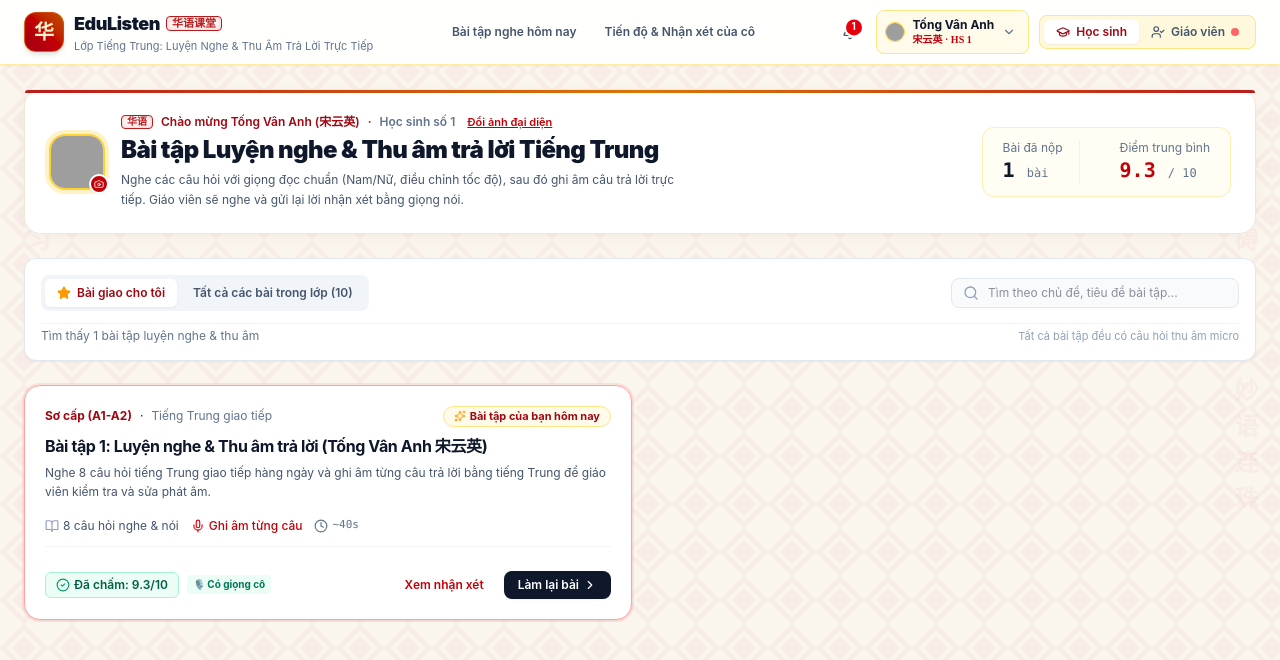
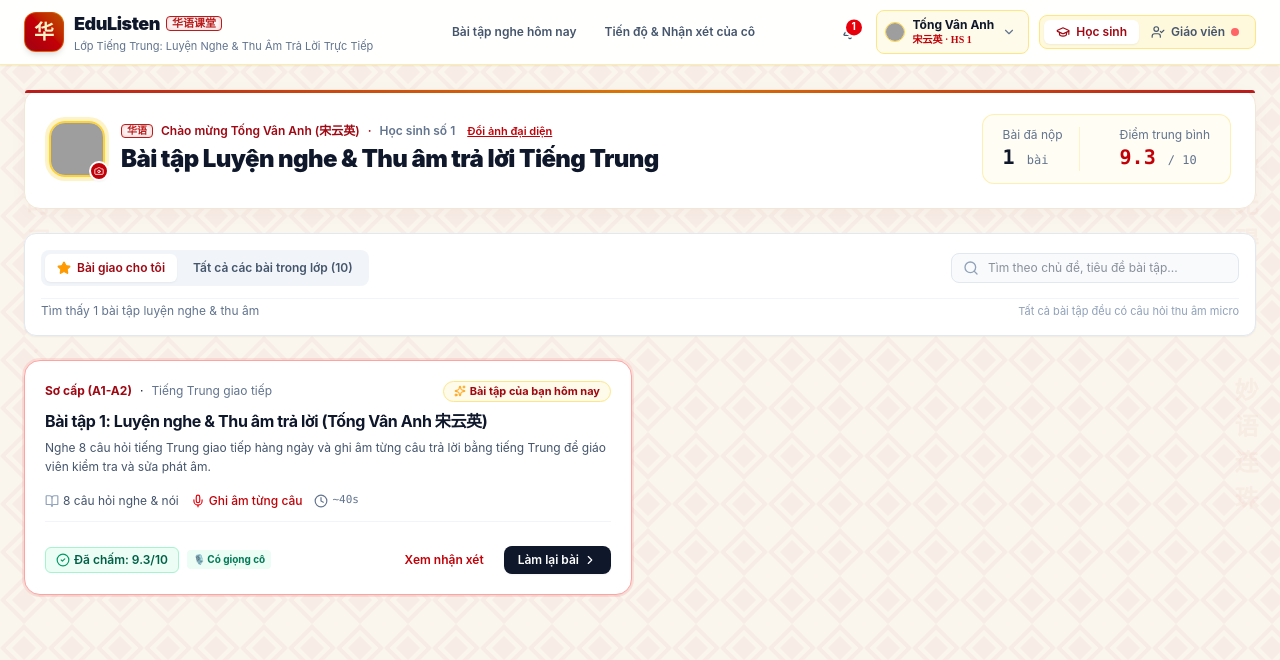
Before and after one commit to tthtranhuyen-lgtm/GTUD-772-Nghe-noi, a React (Vite) app: page / in a window 1280 px wide. Shown: the top 660 px of the page. Built offline with nearby package versions, Linux system fonts and the light colour scheme; grey boxes are pictures that could not be loaded; a web font is replaced by a local one.

Commit message:
refactor: remove redundant exercise description header

```diff
--- a/src/components/Student/ExerciseList.tsx
+++ b/src/components/Student/ExerciseList.tsx
@@ -90,9 +90,6 @@ export const ExerciseList: React.FC<ExerciseListProps> = ({ onSelectExercise, on
             <h1 className="text-xl sm:text-2xl font-black text-slate-900 tracking-tight">
               Bài tập Luyện nghe & Thu âm trả lời Tiếng Trung
             </h1>
-            <p className="text-xs text-slate-600 mt-1 max-w-xl leading-relaxed">
-              Nghe các câu hỏi với giọng đọc chuẩn (Nam/Nữ, điều chỉnh tốc độ), sau đó ghi âm câu trả lời trực tiếp. Giáo viên sẽ nghe và gửi lại lời nhận xét bằng giọng nói.
-            </p>
           </div>
         </div>
 
```
